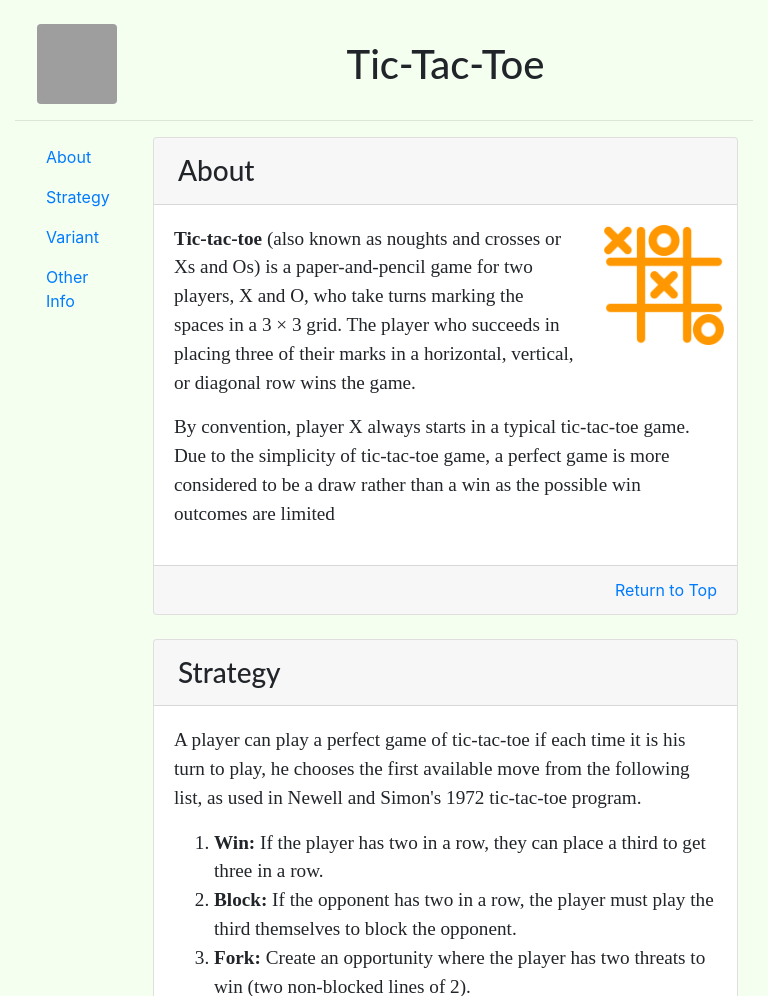
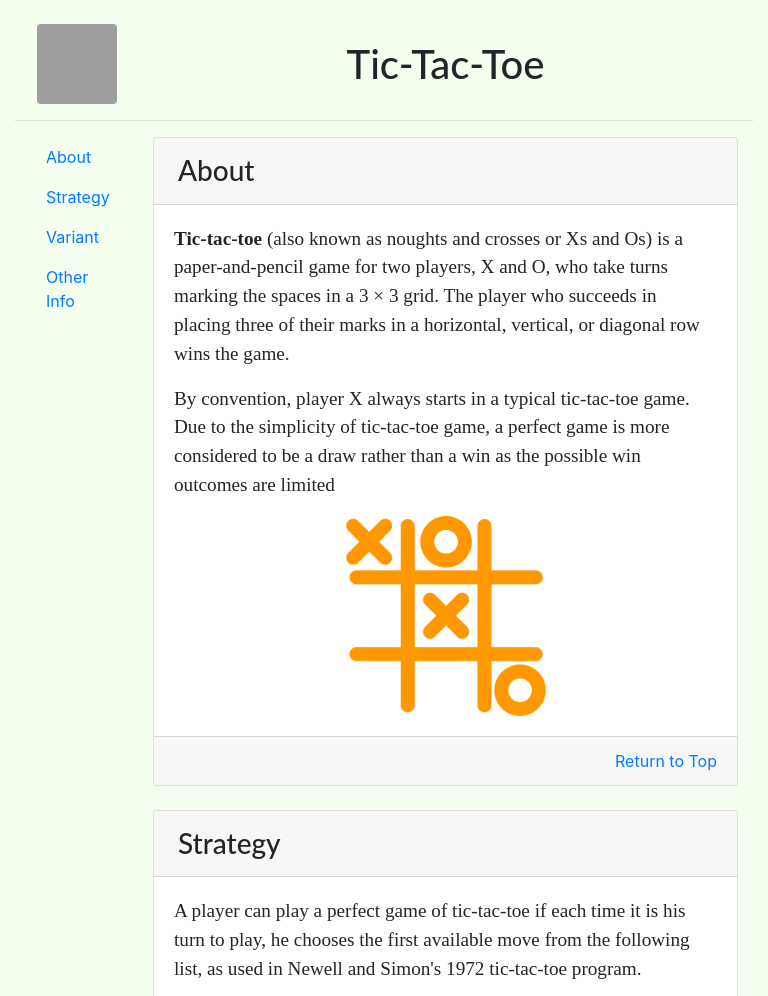
Before and after one commit to larryworm1127/PyBoardGame, a Flask app: page /about/ttt in a window 768 px wide. Shown: the part 56-1052 px from the top of the page. Run offline with Flask 2, Linux system fonts and the light colour scheme; some libraries are stand-ins or nearby versions; grey boxes are pictures that could not be loaded.

Commit message:
response page is difficult

```diff
--- a/board_games/static/css/auth.css
+++ b/board_games/static/css/auth.css
@@ -72,8 +72,8 @@ body {
     }
 
     #ttt-strategy-x, #ttt-strategy-o {
-        width: 200px;
-        height: 200px
+        width: 230px;
+        height: 230px
     }
 
     .sudoku-variant {
@@ -109,13 +109,13 @@ body {
     }
 
     #sudoku, #ttt, #two048 {
-        width: 120px;
-        height: 120px;
+        width: 200px;
+        height: 200px;
     }
 
     #two048-win {
-        width: 125px;
-        height: 153px;
+        width: 160px;
+        height: 256px;
     }
 
     #blackjack-logo {
--- a/board_games/templates/about/about_ttt.html
+++ b/board_games/templates/about/about_ttt.html
@@ -11,21 +11,19 @@
 <!-- About section -->
 {% block about %}
   <div class="row">
-    <div class="col-md-9 col-sm-12">
+    <div class="col-lg-9 col-md-12">
       <p>
         <strong>Tic-tac-toe</strong> (also known as noughts and crosses or Xs and Os) is a paper-and-pencil game for two
         players, X and O, who take turns marking the spaces in a 3 × 3 grid. The player who succeeds in placing three of
         their marks in a horizontal, vertical, or diagonal row wins the game.
       </p>
-    </div>
-    <div class="col-md-3 col-sm-12 text-center">
-      <img src="{{ url_for('static', filename='images/ttt/ttt.png') }}" id="ttt" alt="ttt">
-    </div>
-    <div class="col-lg-9 col-md-12">
       <p>
         By convention, player X always starts in a typical tic-tac-toe game. Due to the simplicity of tic-tac-toe
         game, a perfect game is more considered to be a draw rather than a win as the possible win outcomes are limited
       </p>
+    </div>
+    <div class="col-lg-3 col-md-12 text-center">
+      <img src="{{ url_for('static', filename='images/ttt/ttt.png') }}" id="ttt" alt="ttt">
     </div>
   </div>
 
```
Also changed, not shown: board_games/templates/about/about_2048.html (+4 -6 lines), board_games/templates/about/about_sudoku.html (+4 -6 lines).
